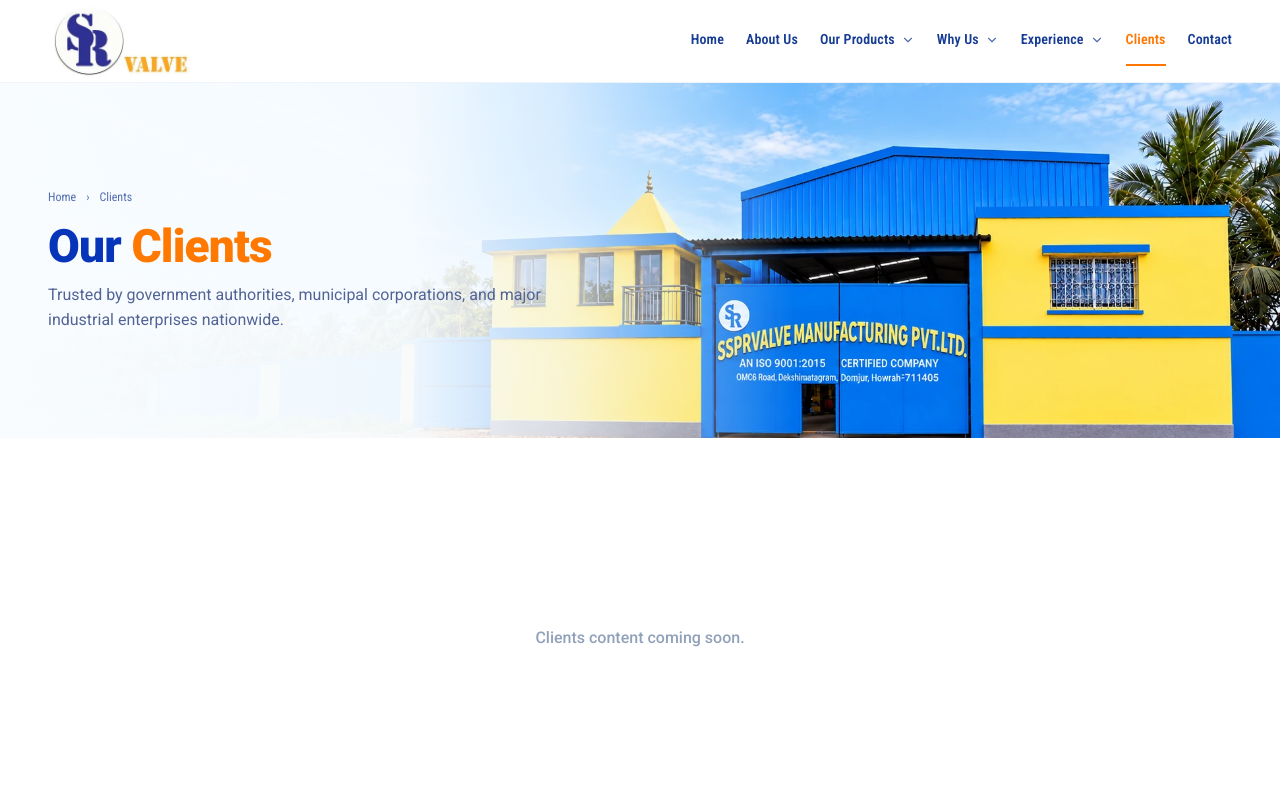
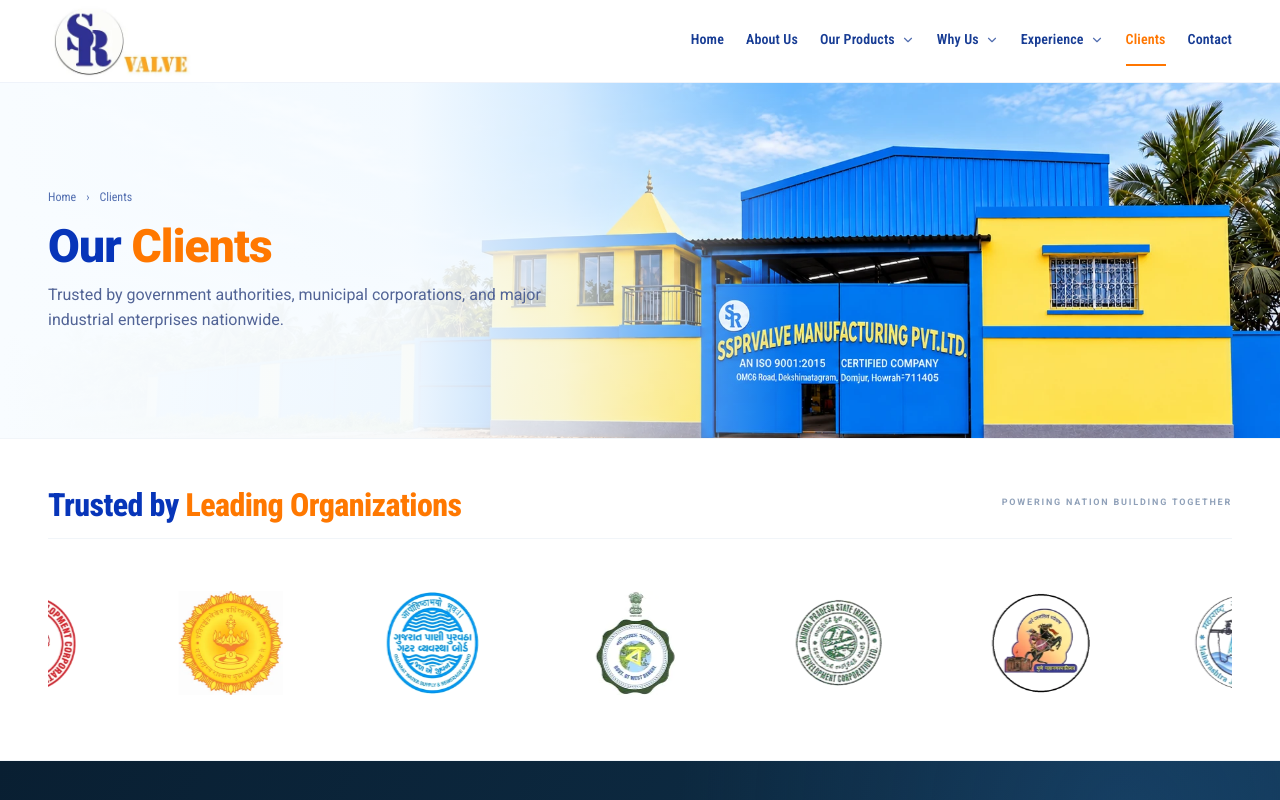
Before and after one commit to saikat-patra-web-developer/sr-valve, a React (Vite) app: page /clients in a window 1280 px wide. Shown: the top 800 px of the page. Built offline with nearby package versions, Linux system fonts and the light colour scheme.

Commit message:
saikat:update

```diff
--- a/src/pages/Clients.jsx
+++ b/src/pages/Clients.jsx
@@ -1,5 +1,6 @@
 import { useEffect } from 'react'
 import PageHero from '../components/PageHero'
+import ClientsSection from '../components/ClientsSection'
 
 export default function Clients() {
   useEffect(() => {
@@ -11,12 +12,8 @@
       {/* 1. HERO BANNER */}
       <PageHero type="clients" />
 
-      {/* 2. BLANK CONTENT SECTION */}
-      <section className="py-20 bg-white min-h-[400px] flex items-center justify-center">
-        <div className="max-w-7xl mx-auto px-4 sm:px-6 lg:px-8 text-center text-slate-400">
-          <p className="text-base font-medium">Clients content coming soon.</p>
-        </div>
-      </section>
+      {/* 2. TRUSTED BY LEADING ORGANIZATIONS */}
+      <ClientsSection subtitle="POWERING NATION BUILDING TOGETHER" />
     </div>
   )
 }
```
